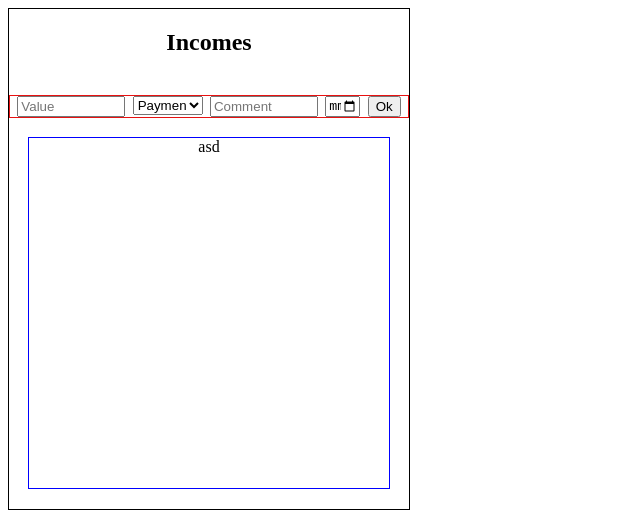
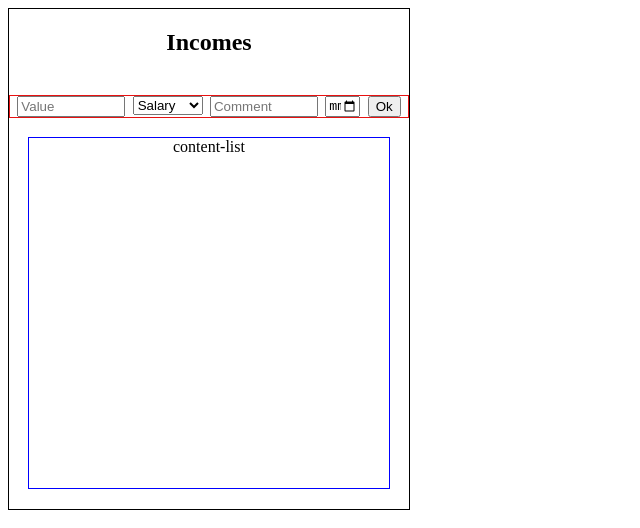
Before and after one commit to szotaksimon/cashy-fe, a React (Create React App) app: page / in a window 1280 px wide. Shown: the top 528 px of the page, without its empty margins (0-640 px from the left). Built offline with nearby package versions, Linux system fonts and the light colour scheme.

Commit message:
Splitting Incomes component into several parts

```diff
--- a/package.json
+++ b/package.json
@@ -9,6 +9,7 @@
     "react": "^18.2.0",
     "react-dom": "^18.2.0",
     "react-scripts": "5.0.1",
+    "sas": "^3.0.4",
     "web-vitals": "^2.1.4"
   },
   "scripts": {
--- a/src/App.js
+++ b/src/App.js
@@ -1,4 +1,4 @@
-import Incomes from "./components/Incomes";
+import Incomes from "./components/Income/Incomes";
 
 function App() {
   return (
--- a/src/UI/Incomes.scss
+++ b/src/UI/Incomes.scss
@@ -11,7 +11,7 @@
         display: flex;
         flex-direction: row;
         flex-wrap: nowrap;
-        justify-content:space-evenly;
+        justify-content: space-evenly;
         .value-input input{
             width: 100px;
         }
--- /dev/null
+++ b/src/components/Income/Incomes.js
@@ -0,0 +1,17 @@
+import Container from "../Reusable/Container"
+import Title from "../Reusable/Title"
+import InputContainer from "../Reusable/InputContainer"
+import ContentList from "../Reusable/ContentList"
+
+import "../../UI/Incomes.css"
+
+const Incomes = () => {
+    return (
+        <Container>
+            <Title />
+            <InputContainer />
+            <ContentList />
+        </Container>
+    )
+}
+export default Incomes
--- /dev/null
+++ b/src/components/Reusable/Container.js
@@ -0,0 +1,7 @@
+import "../../UI/Incomes.css"
+
+const Container = (props) => {
+    return <div className="container">{props.children}</div>
+
+}
+export default Container
--- /dev/null
+++ b/src/components/Reusable/ContentList.js
@@ -0,0 +1,8 @@
+const ContentList = () => {
+    return (
+        <div className="show-incomes-div">
+            content-list
+        </div>
+    )
+}
+export default ContentList
--- a/src/components/Incomes.js
+++ b/src/components/Reusable/InputContainer.js
@@ -1,35 +1,28 @@
-import "../UI/Incomes.css"
+import "../../UI/Incomes.css"
 
-const Incomes = () => {
+const InputContainer = () => {
     return (
-        <div className="container">
-            <h2>Incomes</h2>
-            <div className="income-input-div">
+        <div className="income-input-div">
                 <span className="value-input">
                     <input type="text" placeholder="Value" />
                 </span>
                 <span className="category-input">
                     <select name="categorys" id="categorys">
-                        <option value="category">Payment</option>
-                        <option value="saab">Saab</option>
-                        <option value="opel">Opel</option>
-                        <option value="audi">Audi</option>
+                        <option value="salary">Salary</option>
+                        <option value="investments">Investments</option>
+                        <option value="gifts">Gifts</option>
                     </select>
                 </span>
                 <span className="comment-input">
                     <input type="text" placeholder="Comment" />
                 </span>
                 <span className="date-input">
-                    <input type="date" placeholder="Date" />
+                    <input type="date" />
                 </span>
                 <span>
                     <button>Ok</button>
                 </span>
             </div>
-            <div className="show-incomes-div">
-                asd
-            </div>
-        </div>
     )
 }
-export default Incomes
+export default InputContainer
--- /dev/null
+++ b/src/components/Reusable/Title.js
@@ -0,0 +1,4 @@
+const Title = () => {
+    return <h2>Incomes</h2>
+}
+export default Title
```
Also changed, not shown: 2 other files (tests, documents, lock files or other folders).
